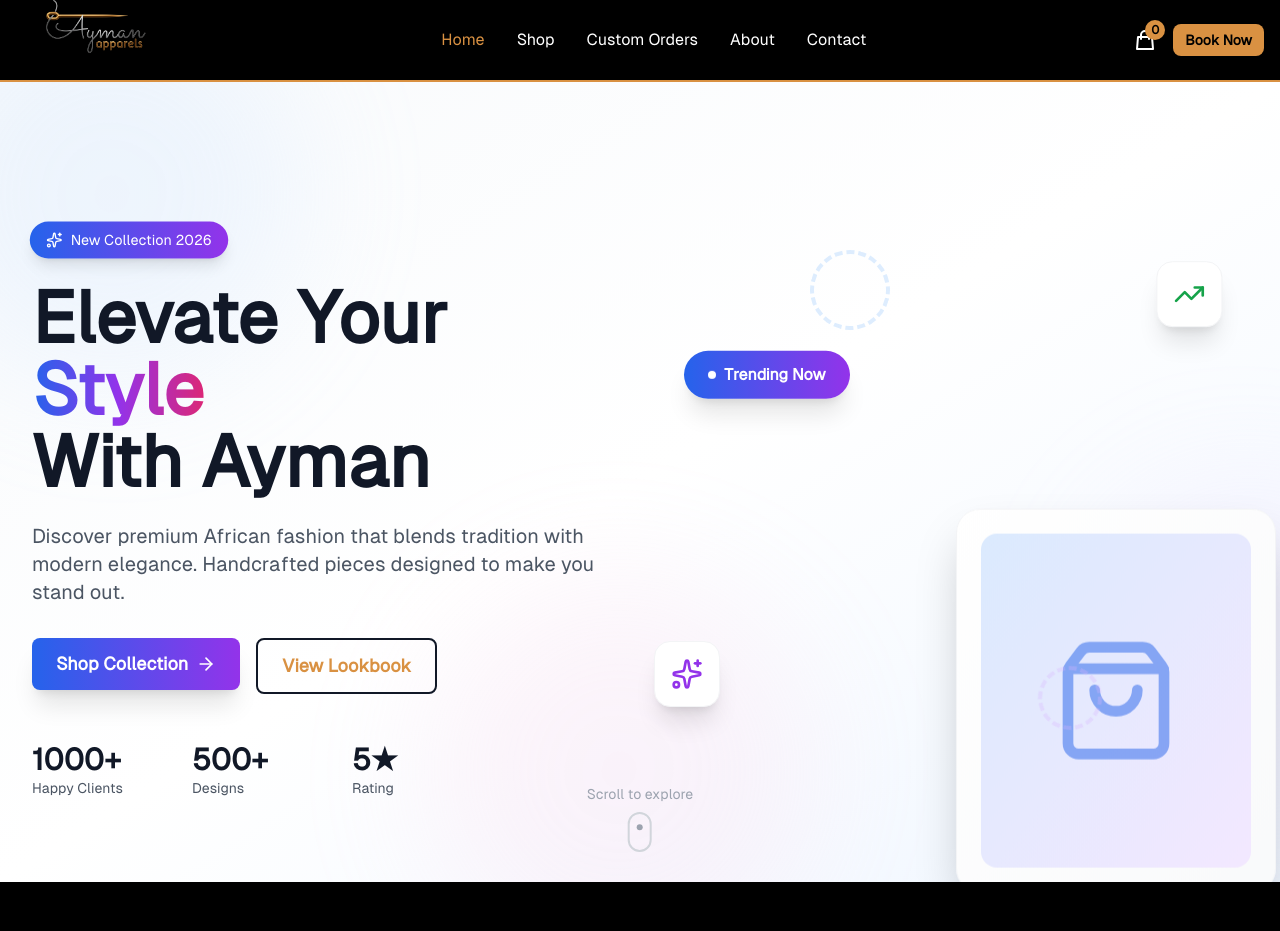
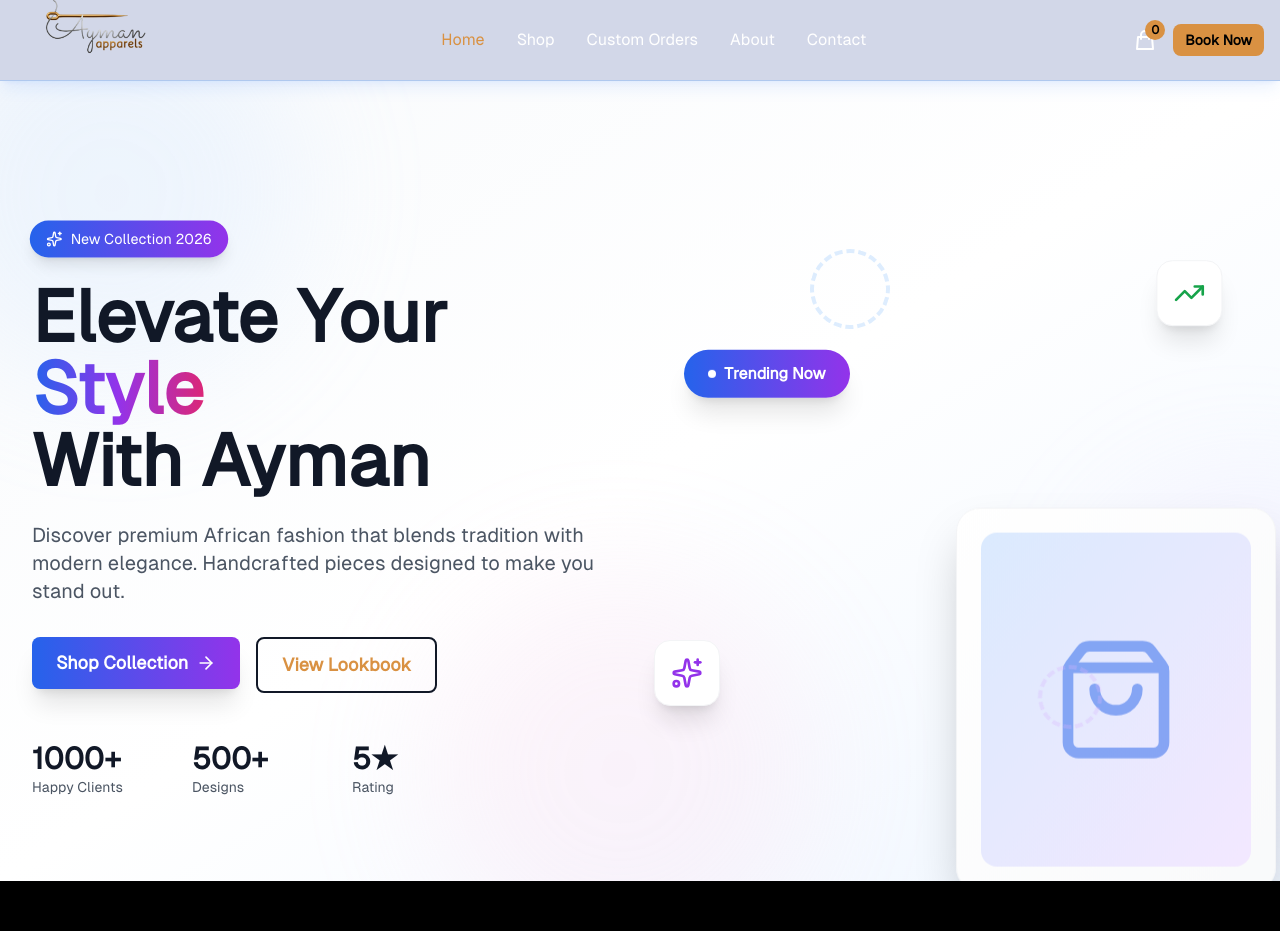
Before and after one commit to bnusmann22/Ayman-Clothing-web, a React (Vite) app: page / in a window 1280 px wide. Shown: the top 931 px of the page. Built offline with nearby package versions, Linux system fonts and the light colour scheme.

Commit message:
refactor: Remove bottom scroll indicator from Hero component and update Navbar styles

```diff
--- a/src/components/Hero/Hero.jsx
+++ b/src/components/Hero/Hero.jsx
@@ -254,29 +254,6 @@ const Hero = () => {
           </motion.div>
         </div>
       </div>
-
-      {/* Bottom Scroll Indicator */}
-      <motion.div
-        initial={{ opacity: 0 }}
-        animate={{ opacity: 1 }}
-        transition={{ delay: 1.5 }}
-        className="absolute bottom-8 left-1/2 -translate-x-1/2"
-      >
-        <motion.div
-          animate={{ y: [0, 10, 0] }}
-          transition={{ duration: 1.5, repeat: Infinity }}
-          className="flex flex-col items-center gap-2 text-gray-400"
-        >
-          <span className="text-sm font-medium">Scroll to explore</span>
-          <div className="w-6 h-10 border-2 border-gray-300 rounded-full flex justify-center pt-2">
-            <motion.div
-              animate={{ y: [0, 12, 0] }}
-              transition={{ duration: 1.5, repeat: Infinity }}
-              className="w-1.5 h-1.5 bg-gray-400 rounded-full"
-            />
-          </div>
-        </motion.div>
-      </motion.div>
     </section>
   );
 };
--- a/src/components/layout/Navbar.jsx
+++ b/src/components/layout/Navbar.jsx
@@ -7,7 +7,7 @@ const Navbar = () => {
   const [isMenuOpen, setIsMenuOpen] = useState(false);
 
   return (
-    <nav className="bg-brand-dark border-b-2 border-brand-gold sticky top-0 z-40">
+    <nav className="bg-blue-900/20 backdrop-blur-md border-b border-blue-400/30 sticky top-0 z-40 shadow-lg shadow-blue-500/10">
       <div className="max-w-7xl mx-auto px-4">
         <div className="flex items-center justify-between h-20">
           {/* Logo */}
```
